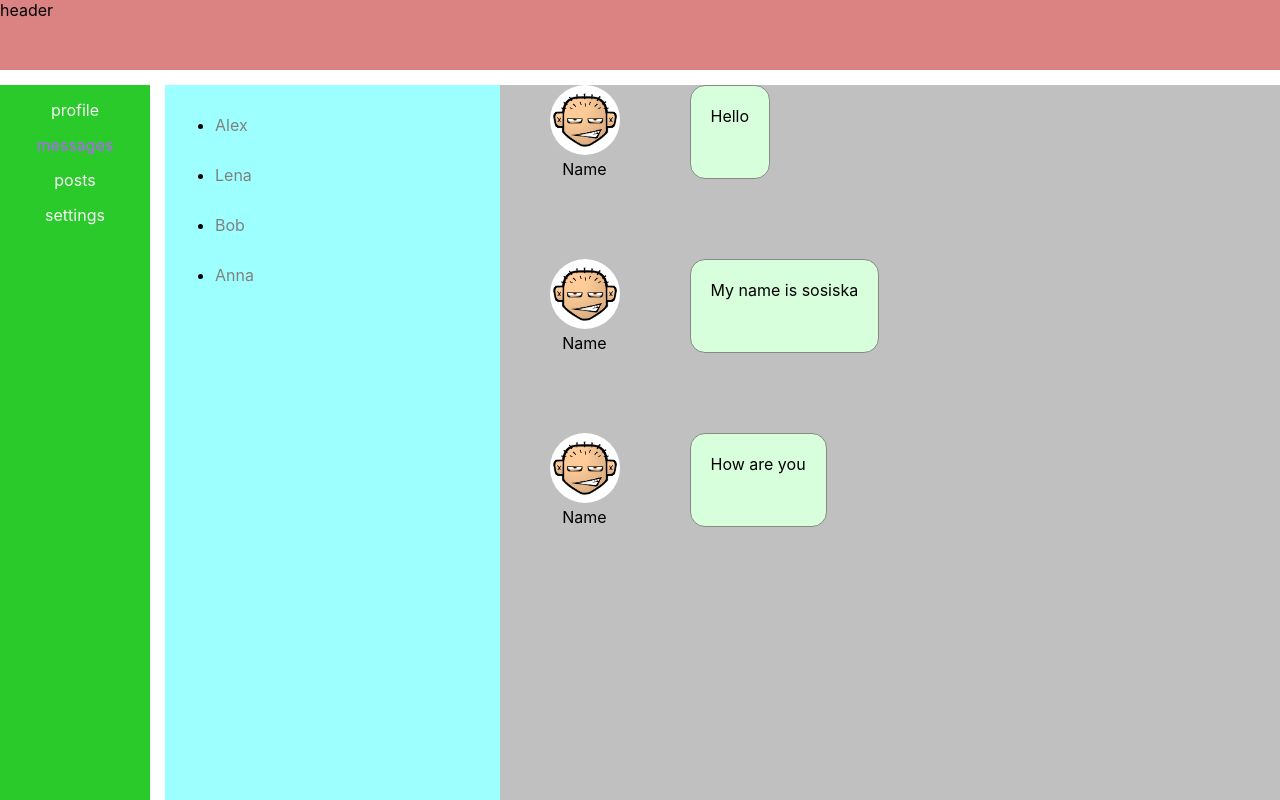
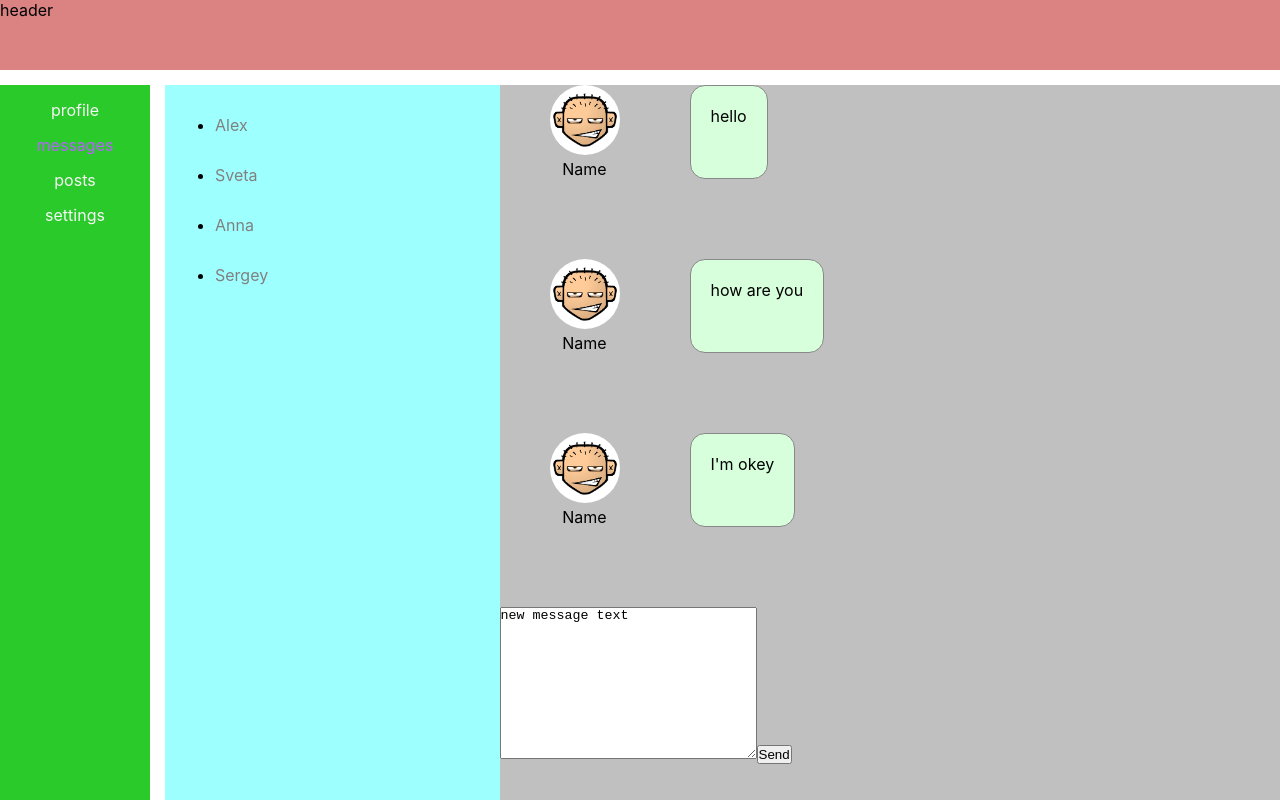
Before and after one commit to RomanCherkunov/network-it-kama, a React (Create React App) app: page /messages in a window 1280 px wide. Built offline with nearby package versions, Linux system fonts and the light colour scheme.

Commit message:
added state function for posts and messages. Added observer

```diff
--- a/src/App.js
+++ b/src/App.js
@@ -1,21 +1,20 @@
 // import { BrowserRouter } from 'react-router-dom'
-import { Route, BrowserRouter} from 'react-router-dom'
+import { Route } from 'react-router-dom'
 import './App.css'
 import Header from './components/Header/Header'
 import Main from './components/Main/Main'
 import Messages from './components/Messages/Messages'
 import Nav from './components/Nav/Nav'
 
-const App = () => {
+
+const App = (props) => {
   return (
-    <BrowserRouter>
       <div className="app">
         <Header />
         <Nav />
-        <Route path='/profile' component={Main} />
-        <Route path='/messages' component={Messages} />
+      <Route path='/profile' render={() => <Main state={props.state} addPost={props.addPost} updateNewPostText={props.updateNewPostText} />} />
+        <Route path='/messages' render={() => <Messages state={props.state} addDialog={props.addDialog} updateNewMessageText={props.updateNewMessageText} />} />
       </div>
-    </BrowserRouter>
   )
 }
 
--- a/src/components/Main/Main.jsx
+++ b/src/components/Main/Main.jsx
@@ -4,15 +4,15 @@ import Addpost from './Profile/content/Addpost'
 import Myposts from './Profile/content/Myposts'
 import classes from './Main.module.css'
 
-const Main = () => {
+const Main = (props) => {
   return (
   <main className={classes.main}>
     <div className={classes.block}>
         <Ava />
         <About />
     </div>
-    <Addpost />
-    <Myposts />
+    <Addpost addPost={props.addPost} newPostText={props.state.newPostText} updateNewPostText={props.updateNewPostText} />
+    <Myposts postsData={props.state.postsData} />
   </main>
   )
 }
--- a/src/components/Main/Profile/content/Addpost.jsx
+++ b/src/components/Main/Profile/content/Addpost.jsx
@@ -1,12 +1,24 @@
 import React from 'react'
 import classes from './Addpost.module.css'
 
-function Addpost() {
+function Addpost(props) {
+
+    let newPostElement = React.createRef()
+
+    function addPostButtonClick() {
+        props.addPost()
+    }
+
+    function onPostTextChange() {
+        let text = newPostElement.current.value
+        props.updateNewPostText(text)
+    }
+
     return (
         <div className={classes.addpost}>
             <p>Write post</p>
-            <textarea></textarea>
-            <button className="button">Add post</button>
+            <textarea onChange={onPostTextChange}  ref={newPostElement} value={props.newPostText} />
+            <button className="button" onClick={addPostButtonClick} >Add post</button>
         </div>
     )
 }
--- a/src/components/Main/Profile/content/Myposts.jsx
+++ b/src/components/Main/Profile/content/Myposts.jsx
@@ -2,13 +2,13 @@ import React from 'react'
 import classes from './Myposts.module.css'
 import Post from './Post/Post'
 
-function Myposts() {
+function Myposts(props) {
+
+    let postsElement =  props.postsData.map((p) => <Post text={p.text} likes={p.likes} dislikes={p.dislikes} />)
+
     return (
         <div className={classes.myposts}>
-            <Post text='super message number 1' likes='1' dislikes='0' />
-            <Post text='super message number 2' likes='22' dislikes='4' />
-            <Post text='super message number 3' likes='34' dislikes='1' />
-            <Post text='super message number 4' likes='8' dislikes='3' />
+            {postsElement}
         </div>
     )
 }
--- a/src/components/Messages/Messages.jsx
+++ b/src/components/Messages/Messages.jsx
@@ -4,19 +4,33 @@ import classes from './Messages.module.css'
 import Person from './person/Person'
 // import { Route } from 'react-router-dom';
 
-function Messages() {
+function Messages(props) {
+
+
+    let person = props.state.personsData.map((p) => <Person name={p.name} id={p.id} />)
+
+    let dialog = props.state.dialogsData.map((p) => <Dialog message={p.message} />)
+
+    let textMessage = React.createRef()
+
+    function sendMessage() {
+        props.addDialog()
+    }
+
+    function onMessageChangeText() {
+        let text = textMessage.current.value
+        props.updateNewMessageText(text)
+    }
+
     return (
         <div className={classes.messages}>
             <div className={classes.people}>
-                <Person name='Alex' id='1' />
-                <Person name='Lena' id='2' />
-                <Person name='Bob' id='3' />
-                <Person name='Anna' id='4' />
+                         {person}
             </div>
             <div className={classes.dialogs}>
-            <Dialog message='Hello' />
-            <Dialog message='My name is sosiska' />
-            <Dialog message='How are you' />
+                         {dialog}
+                <textarea value={props.state.newMessageText} onChange={onMessageChangeText} ref={textMessage} cols="30" rows="10"></textarea>
+                <button onClick={sendMessage}>Send</button>
             </div>
         </div>
     )
--- a/src/index.js
+++ b/src/index.js
@@ -1,15 +1,26 @@
+import state from './redux/state'
 import React from 'react';
 import ReactDOM from 'react-dom';
 import './index.css';
 import App from './App';
 import reportWebVitals from './reportWebVitals';
+import { BrowserRouter } from 'react-router-dom';
+import { addPost, updateNewPostText, subscribe, addDialog, updateNewMessageText } from './redux/state'
 
-ReactDOM.render(
-  <React.StrictMode>
-    <App />
-  </React.StrictMode>,
-  document.getElementById('root')
-);
+function renderEntireTree(state) {
+    ReactDOM.render(
+      <React.StrictMode>
+        <BrowserRouter>
+        <App state={state} addPost={addPost} addDialog={addDialog} updateNewPostText={updateNewPostText} updateNewMessageText={updateNewMessageText} />
+        </BrowserRouter>
+      </React.StrictMode>,
+      document.getElementById('root')
+    );
+}
+
+renderEntireTree(state)
+
+subscribe(renderEntireTree)
 
 // If you want to start measuring performance in your app, pass a function
 // to log results (for example: reportWebVitals(console.log))
--- /dev/null
+++ b/src/redux/state.js
@@ -0,0 +1,64 @@
+let rerenderEntireTree = () => {
+
+}
+
+const state = {
+    newPostText: 'new post text',
+    newMessageText: 'new message text',
+    postsData: [
+        {text: 'super message number 1', likes: '1', dislikes:'0'},
+        {text: 'super message number 2', likes: '2', dislikes:'1'},
+        {text: 'super message number 3', likes: '3', dislikes:'2'},
+        {text: 'super message number 3', likes: '3', dislikes:'2'},
+    ],
+
+    personsData: [
+        {name: 'Alex', id: '1'},
+        {name: 'Sveta', id: '2'},
+        {name: 'Anna', id: '3'},
+        {name: 'Sergey', id: '4'},
+    ],
+
+    dialogsData: [
+        {message: 'hello'},
+        {message: 'how are you'},
+        {message: 'I\'m okey'},
+    ]
+}
+
+export const addDialog = () => {
+    const newDialog = {
+        message: state.newMessageText
+    }
+    state.dialogsData.push(newDialog)
+    state.newMessageText = ''
+    rerenderEntireTree(state)
+}
+
+export const addPost = () => {
+    const newPost = {
+        id: 5,
+        text: state.newPostText,
+        likes: 1,
+        dislikes: 1
+    }
+    state.postsData.push(newPost)
+    state.newPostText = ''
+    rerenderEntireTree(state)
+}
+
+export const updateNewPostText = (newText) => {
+    state.newPostText = newText
+    rerenderEntireTree(state)
+}
+
+export const updateNewMessageText = (newText) => {
+    state.newMessageText = newText
+    rerenderEntireTree(state)
+}
+
+export const subscribe = (observer) => {
+    rerenderEntireTree = observer
+}
+
+export default state
```
Also changed, not shown: 1 other file (tests, documents, lock files or other folders).
